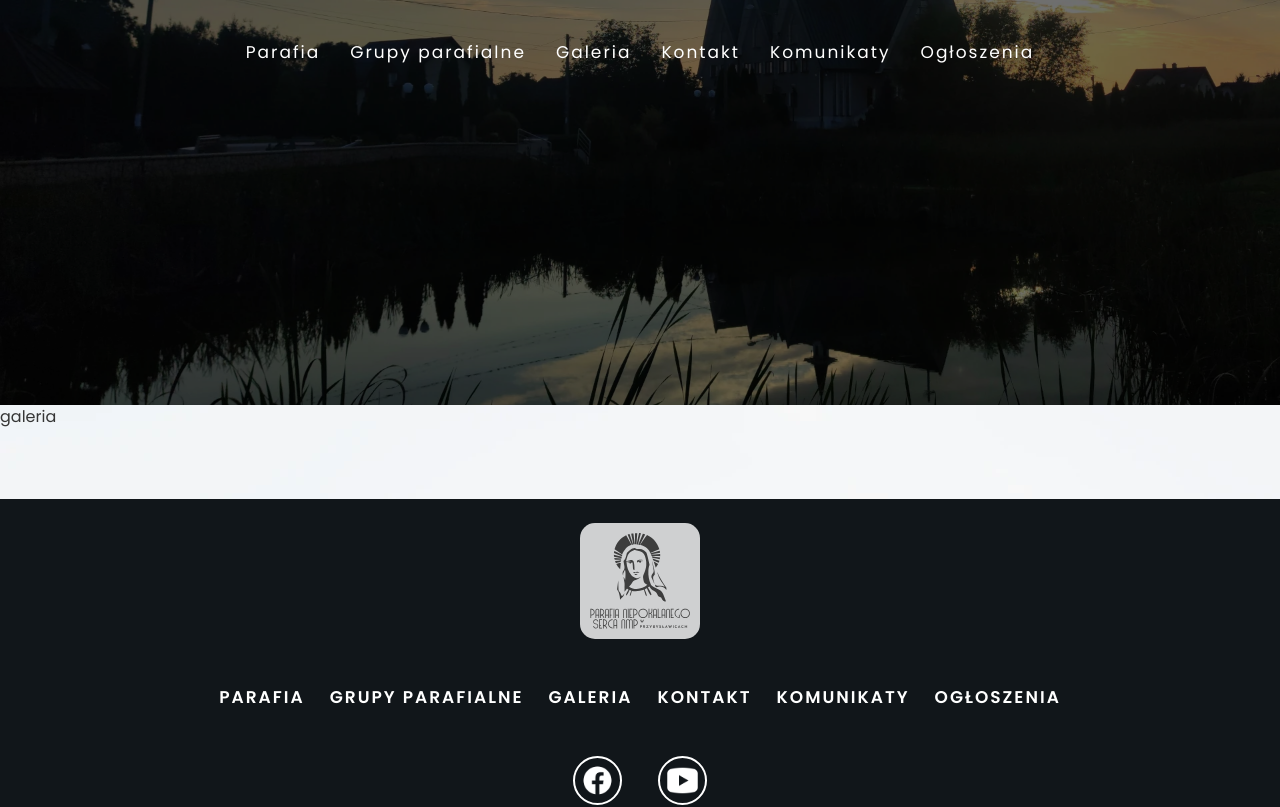
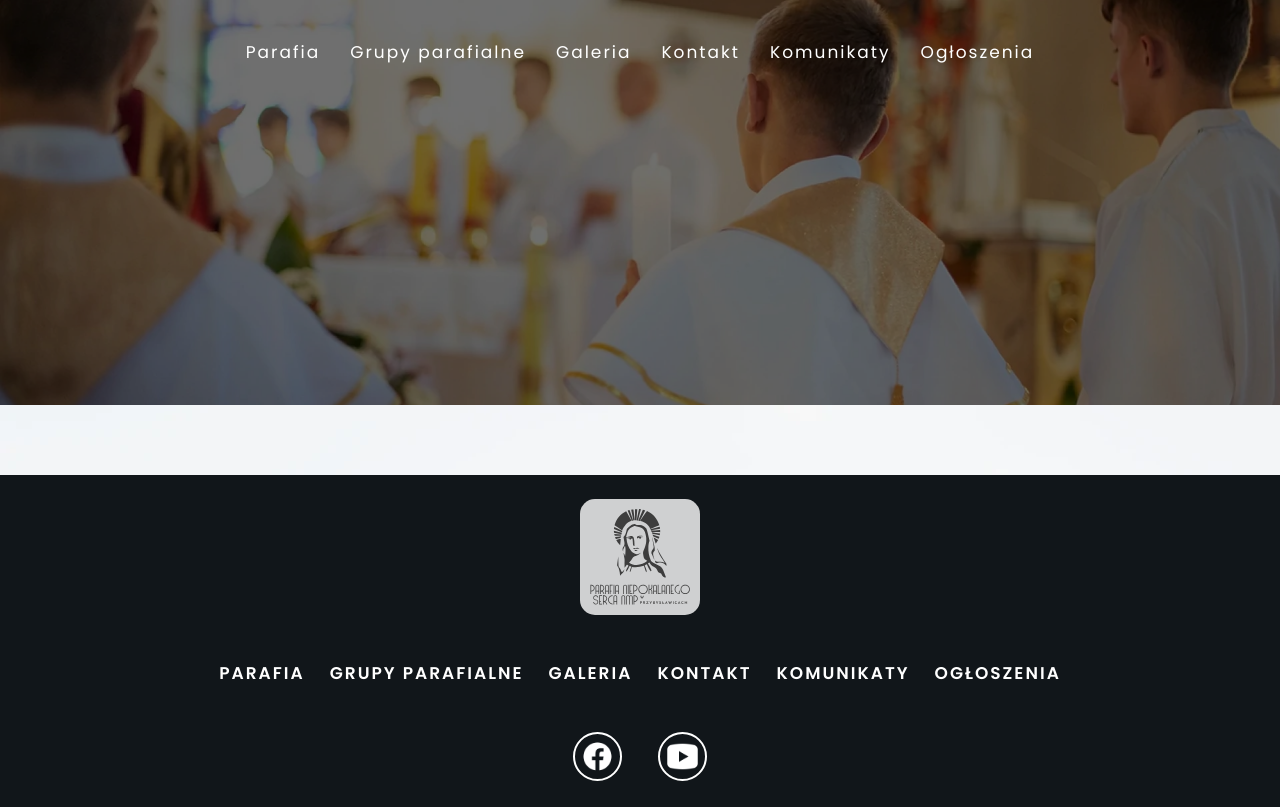
Before and after one commit to JcobV01/stronaPNSNMPwP, a Next.js app: page /galeria in a window 1280 px wide. Shown: the top 807 px of the page. Built offline with nearby package versions, Linux system fonts and the light colour scheme.

Commit message:
nieudana galeria

```diff
--- a/app/galeria/page.jsx
+++ b/app/galeria/page.jsx
@@ -1,8 +1,12 @@
-import React from 'react'
+
 
 const galeria = () => {
+
+
   return (
-    <div>galeria</div>
+    <div>
+
+    </div>
   )
 }
 
--- a/components/header/DynamicHeader.jsx
+++ b/components/header/DynamicHeader.jsx
@@ -13,7 +13,7 @@ import ytIcon from '@public/assets/icons/youtube.svg'
 import mainImage from '@public/assets/images/header-images/main-image.webp';
 import cemetery from '@public/assets/images/header-images/cemetery.webp';
 import priests from '@public/assets/images/header-images/priests.webp';
-import gallery from '@public/assets/images/header-images/main-image.webp';
+import gallery from '@public/assets/images/header-images/gallery.webp';
 import groups from '@public/assets/images/header-images/groups.webp';
 import history from '@public/assets/images/header-images/history.webp';
 import liturgicalCalendar from '@public/assets/images/header-images/liturgical-calendar.webp';
--- a/components/priests/PreviousPriest.jsx
+++ b/components/priests/PreviousPriest.jsx
@@ -9,6 +9,7 @@ const PreviousPriest = ({image, name, dates}) => {
             width={250}
             height={250}
             alt={`Zdjęcie ${name}`}
+            className='brightness-[0.9]'
         />
         <div className='bg-white rounded-b-[5px] py-[17px]'>
             <h5 className='text-[17px] text-center font-semibold tracking-[2px] mb-[10px]'>{name}</h5>
```
